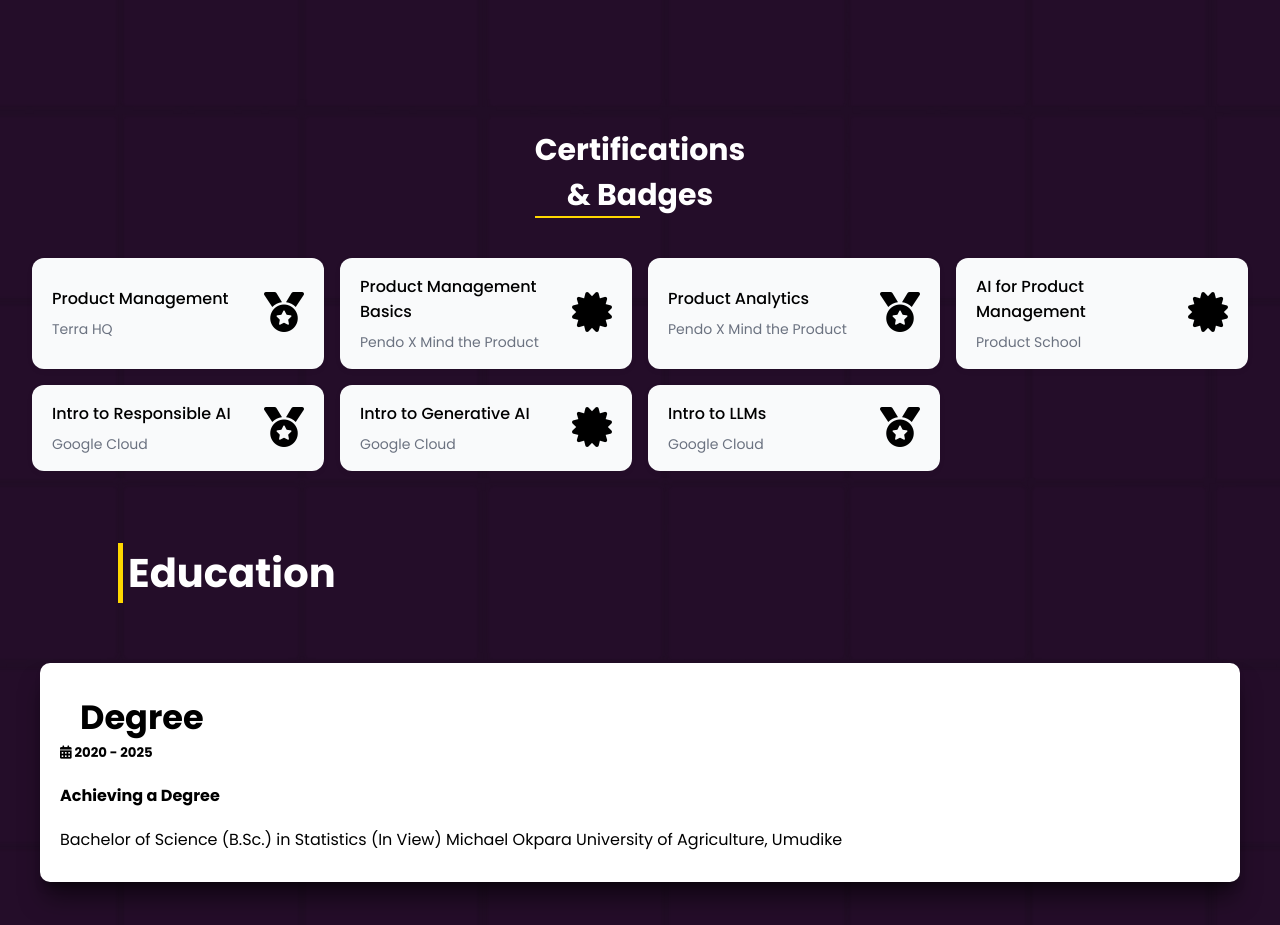
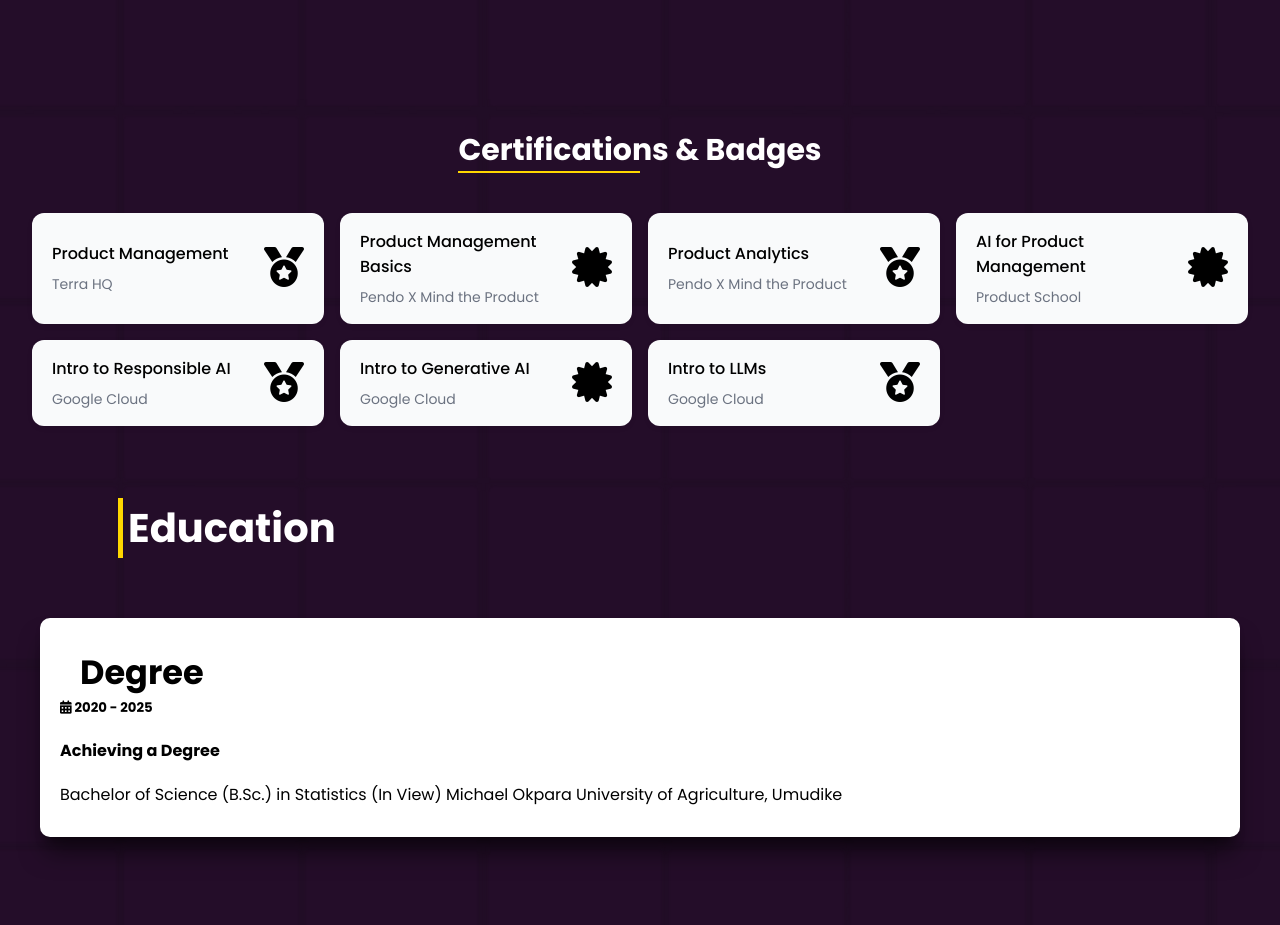
Before and after one commit to EliteGbohunmi/precious-kanu, a plain HTML site: page index.html in a window 1280 px wide. Shown: the part 2360-3285 px from the top of the page. Drawn offline with nearby package versions, Linux system fonts and the light colour scheme.

Commit message:
Update index.html

```diff
--- a/index.html
+++ b/index.html
@@ -197,7 +197,7 @@
       </div>
     </section>
     <section class="certifications" id="cert">
-      <h1 class="vb">Certifications <br/> & Badges</h1>
+      <h1 class="vb">Certifications & Badges</h1>
       <div class="cert-grid">
         <div class="cert-card">
           <div class="df">
```
